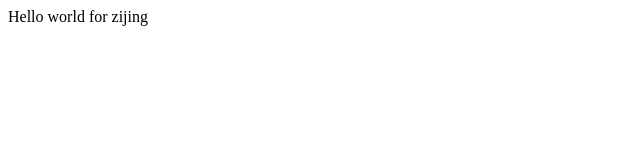
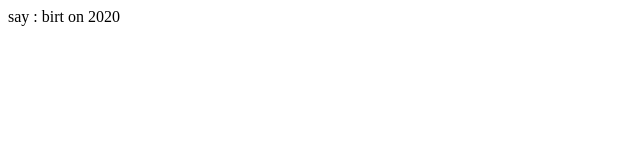
Before and after one commit to kaishui/zijing, a React app: page / in a window 1280 px wide. Shown: the top 160 px of the page, without its empty margins (0-640 px from the left). Built offline with nearby package versions, Linux system fonts and the light colour scheme.

Commit message:
use type to define bean

```diff
--- a/src/App.tsx
+++ b/src/App.tsx
@@ -1,11 +1,9 @@
 import * as React from 'react';
 import * as ReactDOM from 'react-dom';
 
-const App = () => {
-    return <div>Hello world for zijing</div>
-}
+import {Hello} from './components/Hello'
 
 ReactDOM.render(
-    <App/>,
+    <Hello message="birt on 2020"/>,
     document.getElementById('root')
 );
--- /dev/null
+++ b/src/components/Hello.tsx
@@ -0,0 +1,9 @@
+import * as React from 'react';
+import * as ReactDom from 'react-dom';
+
+type Message = {
+    message:  string
+}
+export const Hello : React.SFC<Message> = ({message}) => {
+return <div>say : {message}</div>
+};
```
